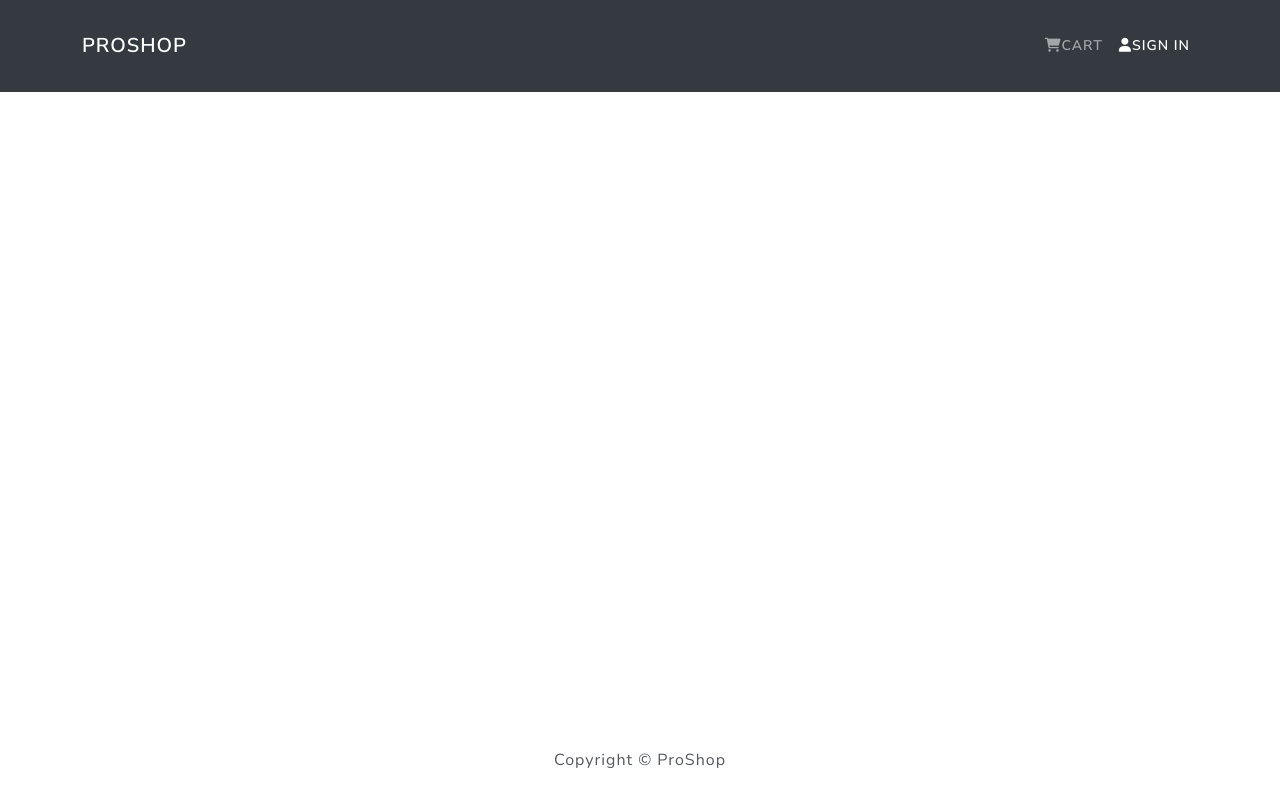
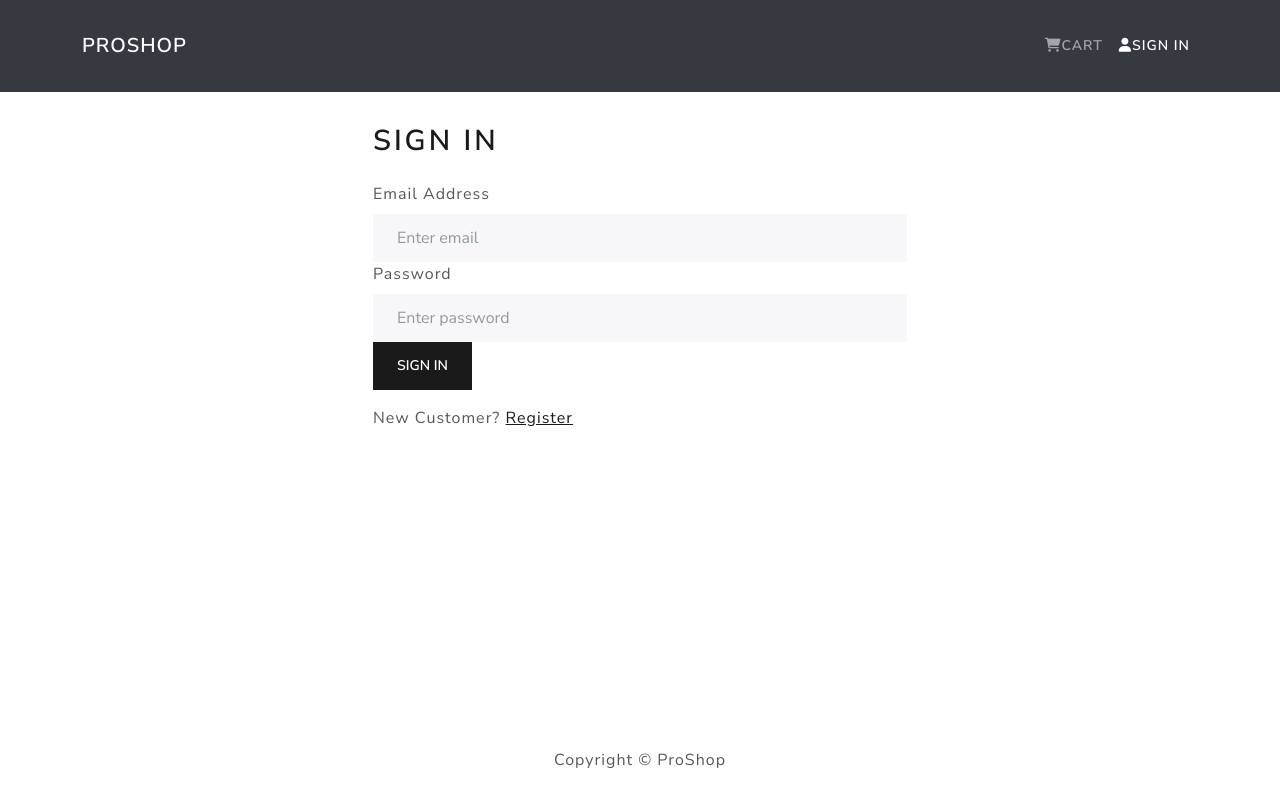
Before and after one commit to khairul111010/proshop, a React (Create React App) app in the folder frontend/: page /login in a window 1280 px wide. Built offline with nearby package versions, Linux system fonts and the light colour scheme.

Commit message:
user Login form

```diff
--- a/frontend/src/App.js
+++ b/frontend/src/App.js
@@ -3,6 +3,7 @@
 import Header from "./components/Header";
 import HomeScreen from "./screens/HomeScreen";
 import ProductScreen from "./screens/ProductScreen";
+import LoginScreen from "./screens/LoginScreen";
 import { BrowserRouter, Routes, Route } from "react-router-dom";
 import CartScreen from "./screens/CartScreen";
 
@@ -14,6 +15,7 @@
         <Container>
           <Routes>
             <Route exact path="/" element={<HomeScreen />} />
+            <Route exact path="/login" element={<LoginScreen />} />
             <Route exact path="/product/:id" element={<ProductScreen />} />
             <Route exact path="/cart/:id" element={<CartScreen />} />
             <Route exact path="/cart" element={<CartScreen />} />
--- a/frontend/src/actions/userActions.js
+++ b/frontend/src/actions/userActions.js
@@ -2,6 +2,7 @@
 import {
   USER_LOGIN_REQUEST,
   USER_LOGIN_SUCCESS,
+  USER_LOGIN_FAIL,
 } from "../constants/userConstants";
 
 export const login = (email, password) => async (dispatch) => {
--- /dev/null
+++ b/frontend/src/components/FormContainer.js
@@ -0,0 +1,15 @@
+import { Container, Row, Col } from "react-bootstrap";
+
+const FormContainer = ({ children }) => {
+  return (
+    <Container>
+      <Row className="justify-content-md-center">
+        <Col xs={12} md={6}>
+          {children}
+        </Col>
+      </Row>
+    </Container>
+  );
+};
+
+export default FormContainer;
--- /dev/null
+++ b/frontend/src/screens/LoginScreen.js
@@ -0,0 +1,77 @@
+import { useState, useEffect } from "react";
+import { Link, useSearchParams, useNavigate } from "react-router-dom";
+import { Form, Button, Row, Col } from "react-bootstrap";
+import { useDispatch, useSelector } from "react-redux";
+import Message from "../components/Message";
+import Loader from "../components/Loader";
+import FormContainer from "../components/FormContainer";
+import { login } from "../actions/userActions";
+
+const LoginScreen = () => {
+  let navigate = useNavigate();
+  const [searchParams, setSearchParams] = useSearchParams();
+
+  const [email, setEmail] = useState("");
+  const [password, setPassword] = useState("");
+  const dispatch = useDispatch();
+
+  const userLogin = useSelector((state) => state.userLogin);
+  const { loading, error, userInfo } = userLogin;
+
+  const redirect = "/";
+
+  useEffect(() => {
+    if (userInfo) {
+      navigate(redirect);
+    }
+  }, [navigate, userInfo, redirect]);
+
+  const submitHandler = (e) => {
+    e.preventDefault();
+    dispatch(login(email, password));
+  };
+
+  return (
+    <FormContainer>
+      <h1>Sign In</h1>
+      {error && <Message variant="danger">{error}</Message>}
+      {loading && <Loader />}
+      <Form onSubmit={submitHandler}>
+        <Form.Group controlId="email">
+          <Form.Label>Email Address</Form.Label>
+          <Form.Control
+            type="email"
+            placeholder="Enter email"
+            value={email}
+            onChange={(e) => setEmail(e.target.value)}
+          ></Form.Control>
+        </Form.Group>
+
+        <Form.Group controlId="password">
+          <Form.Label>Password</Form.Label>
+          <Form.Control
+            type="password"
+            placeholder="Enter password"
+            value={password}
+            onChange={(e) => setPassword(e.target.value)}
+          ></Form.Control>
+        </Form.Group>
+
+        <Button type="submit" variant="primary">
+          Sign In
+        </Button>
+      </Form>
+
+      <Row className="py-3">
+        <Col>
+          New Customer?{" "}
+          <Link to={redirect ? `/register?redirect=${redirect}` : "/register"}>
+            Register
+          </Link>
+        </Col>
+      </Row>
+    </FormContainer>
+  );
+};
+
+export default LoginScreen;
```
